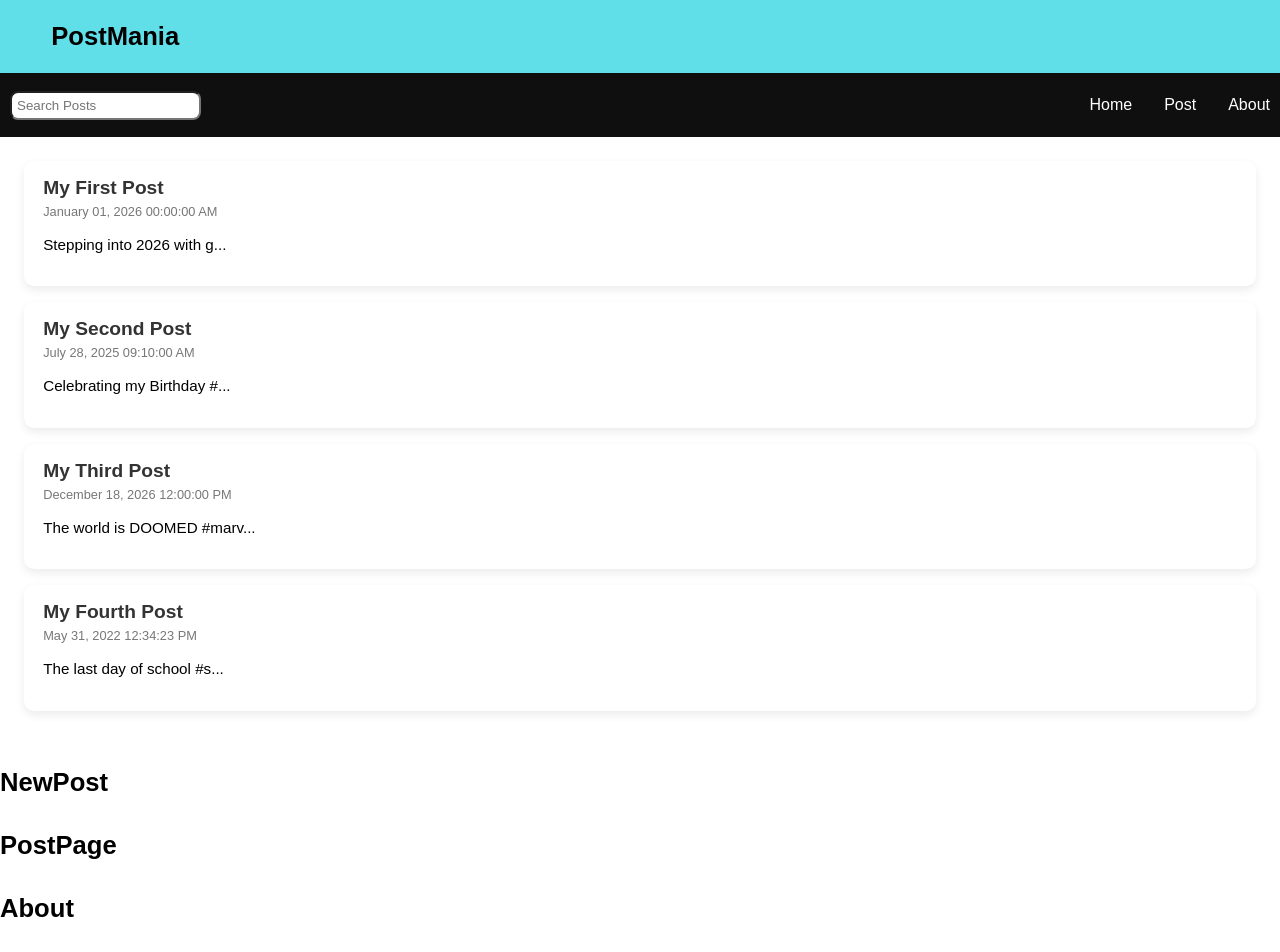
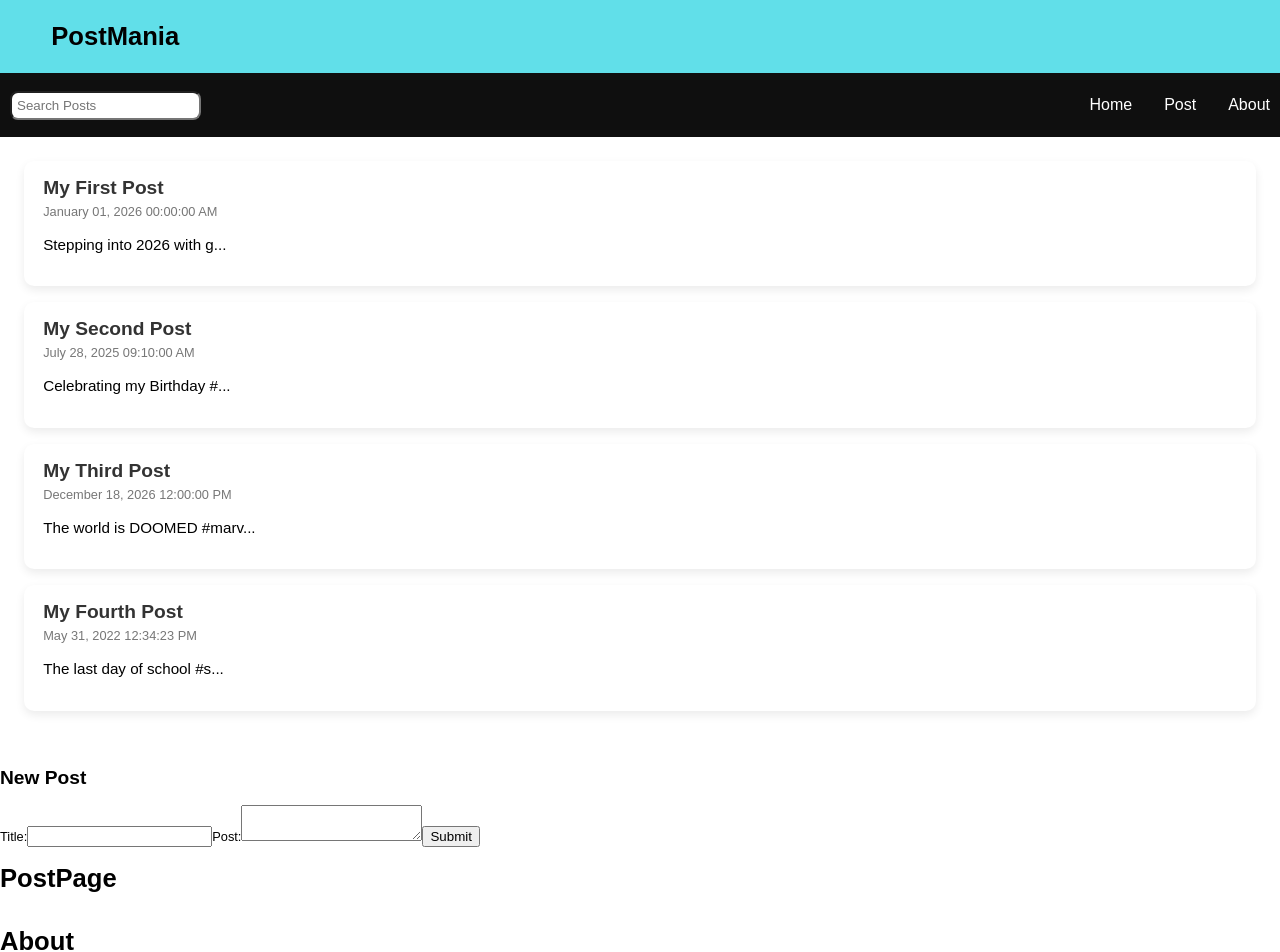
Before and after one commit to Menaka-J/React-Tutorial, a React (Vite) app in the folder social-media/: page /newpost in a window 1280 px wide. Shown: the top 952 px of the page. Built offline with nearby package versions, Linux system fonts and the light colour scheme.

Commit message:
social-media11

```diff
--- a/social-media/package.json
+++ b/social-media/package.json
@@ -10,6 +10,7 @@
     "preview": "vite preview"
   },
   "dependencies": {
+    "date-fns": "^4.1.0",
     "react": "^19.2.0",
     "react-dom": "^19.2.0",
     "react-router-dom": "^7.11.0"
--- a/social-media/src/App.jsx
+++ b/social-media/src/App.jsx
@@ -10,7 +10,7 @@ import About from './About'
 import Missing from './Missing'
 import Footer from './Footer'
 import Home from './Home'
-import { Link, Route, Routes } from 'react-router-dom'
+import { Link, Navigate, Route, Routes } from 'react-router-dom'
 import Post from './Post'
 import PostLayout from './PostLayout'
 
@@ -43,6 +43,20 @@ function App() {
 
   const [search, setSearch] = useState("");
   const [searchResults, setSearchResults] = useState([]);
+  const [postTitle, setPostTitle] = useState('');
+  const [postBody, setPostBody] = useState("");
+
+  function handleSubmit(e) {
+    e.preventDefault();
+    const id = posts.length ? posts[posts.length - 1].id + 1 : 1;
+    const datetime = format(new Date(), 'MMMM dd, yyyy pp');
+    const newPost = { id, title: postTitle, datetime, body: postBody };
+    const allPosts = [...posts, newPost];
+    setPosts(allPosts);
+    setPostTitle('');
+    setPostBody('');
+    Navigate('/');
+  }
   return (
     <>
       <div className='App'>
--- a/social-media/src/NewPost.jsx
+++ b/social-media/src/NewPost.jsx
@@ -1,9 +1,20 @@
 import React from 'react'
 
-function NewPost() {
+function NewPost({ handleSubmit, postTitle, setPostTitle, postBody, setPostBody }) {
     return (
         <>
-        <h1>NewPost</h1>
+            <div className='NewPost'>
+                <h2>New Post</h2>
+                <form className='newpostform' onSubmit={handleSubmit}>
+                    <label htmlFor="posttitle">Title:</label>
+                    <input type="text" id="posttitle" required value={postTitle} onChange={(e) => setPostTitle(e.target.value)} />
+
+                    <label htmlFor="postbody">Post:</label>
+                    <textarea id="postbody" required value={postBody} onChange={(e) => setPostBody(e.target.value)}></textarea>
+
+                    <button type='submit'>Submit</button>
+                </form>
+            </div>
         </>
     )
 }
```
Also changed, not shown: 1 other file (tests, documents, lock files or other folders).
